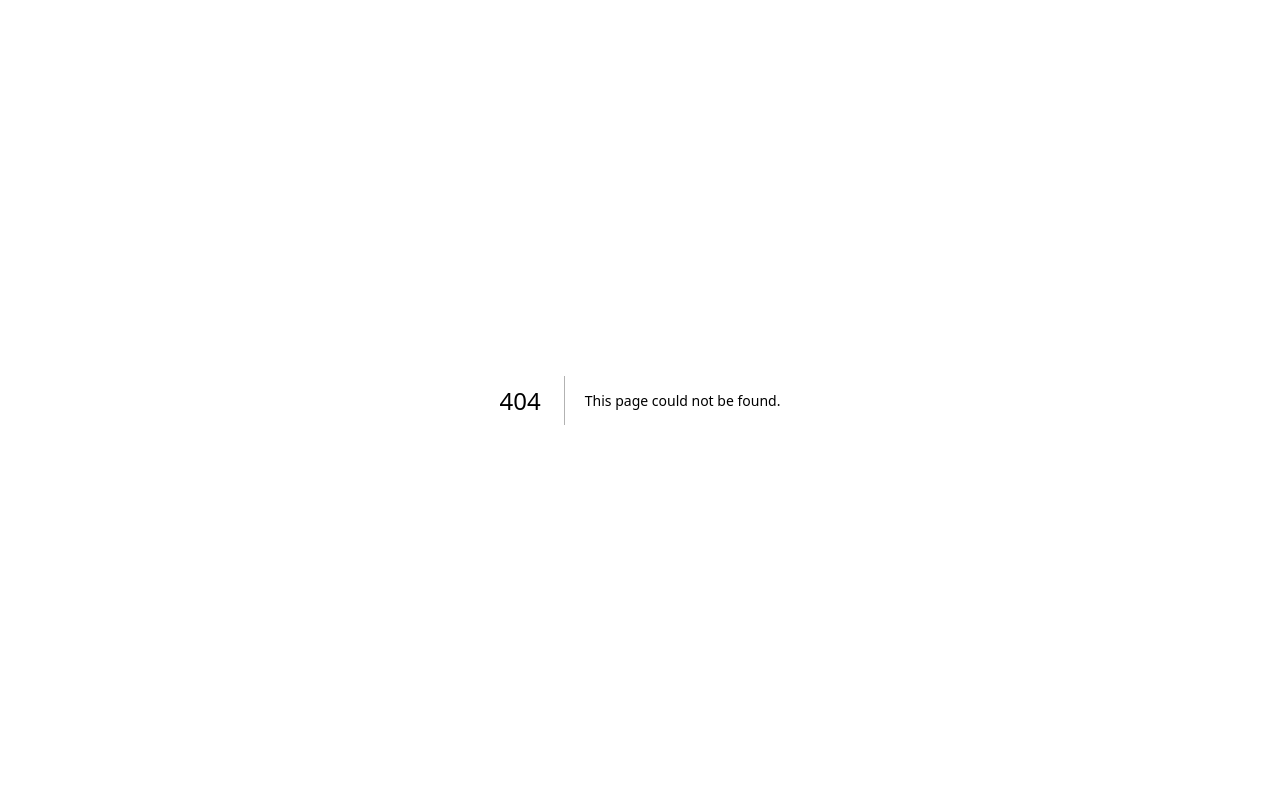
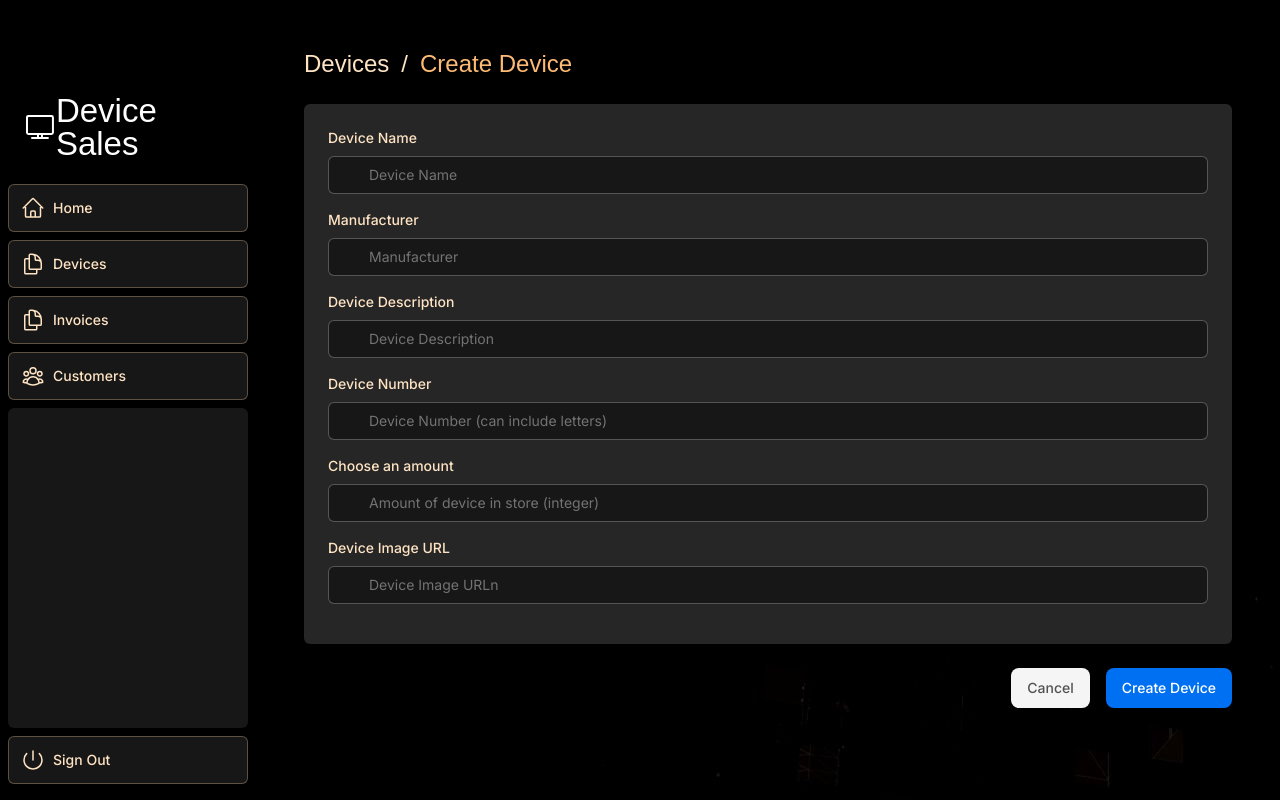
Before and after one commit to Vrezerino/Device-Sales, a Next.js app: page /dashboard/devices/create in a window 1280 px wide. Before the commit this address had no page. Built offline with nearby package versions, Linux system fonts and the light colour scheme; no server answers; a web font is replaced by a local one.

Commit message:
device creation form

```diff
--- /dev/null
+++ b/app/dashboard/devices/create/page.tsx
@@ -0,0 +1,20 @@
+import Form from '@/app/ui/devices/create-form';
+import Breadcrumbs from '@/app/ui/invoices/breadcrumbs';
+
+export default async function Page() {
+  return (
+    <main>
+      <Breadcrumbs
+        breadcrumbs={[
+          { label: 'Devices', href: '/dashboard/devices' },
+          {
+            label: 'Create Device',
+            href: '/dashboard/devices/create',
+            active: true,
+          },
+        ]}
+      />
+      <Form  />
+    </main>
+  );
+}
--- a/app/lib/actions.ts
+++ b/app/lib/actions.ts
@@ -18,7 +18,7 @@ const DeviceFormSchema = z.object({
     deviceNumber: z.string(),
     deviceDescription: z.string(),
     deviceManufacturer: z.string(),
-    amount: z.number(),
+    amount: z.coerce.number(),
     imageUrl: z.string()
 });
 
--- /dev/null
+++ b/app/ui/devices/create-form.tsx
@@ -0,0 +1,141 @@
+import Link from 'next/link';
+import {
+    CheckIcon,
+    ClockIcon,
+    CurrencyDollarIcon,
+    UserCircleIcon,
+} from '@heroicons/react/24/outline';
+import { Button } from '@/app/ui/button';
+import { createDevice } from '@/app/lib/actions';
+
+export default function Form() {
+    return (
+        <form action={createDevice}>
+            <div className="rounded-md bg-neutral-800 p-4 md:p-6">
+                {/* Device Name */}
+                <div className="mb-4">
+                    <label htmlFor="deviceName" className="mb-2 block text-sm font-medium">
+                        Device Name
+                    </label>
+                    <div className="relative mt-2 rounded-md">
+                        <div className="relative">
+                            <input
+                                id="deviceName"
+                                name="deviceName"
+                                type="string"
+                                step="0.01"
+                                placeholder="Device Name"
+                                className="peer block w-full rounded-md border border-neutral-200/30 bg-neutral-900  py-2 pl-10 text-sm outline-2 placeholder:text-neutral-500"
+                            />
+                        </div>
+                    </div>
+                </div>
+
+
+                {/* Device Manufacturer */}
+                <div className="mb-4">
+                    <label htmlFor="deviceManufacturer" className="mb-2 block text-sm font-medium">
+                        Manufacturer
+                    </label>
+                    <div className="relative mt-2 rounded-md">
+                        <div className="relative">
+                            <input
+                                id="deviceManufacturer"
+                                name="deviceManufacturer"
+                                type="string"
+                                step="0.01"
+                                placeholder="Manufacturer"
+                                className="peer block w-full rounded-md border border-neutral-200/30 bg-neutral-900  py-2 pl-10 text-sm outline-2 placeholder:text-neutral-500"
+                            />
+                        </div>
+                    </div>
+                </div>
+
+
+                {/* Device Description */}
+                <div className="mb-4">
+                    <label htmlFor="deviceDescription" className="mb-2 block text-sm font-medium">
+                        Device Description
+                    </label>
+                    <div className="relative mt-2 rounded-md">
+                        <div className="relative">
+                            <input
+                                id="deviceDescription"
+                                name="deviceDescription"
+                                type="string"
+                                step="0.01"
+                                placeholder="Device Description"
+                                className="peer block w-full rounded-md border border-neutral-200/30 bg-neutral-900  py-2 pl-10 text-sm outline-2 placeholder:text-neutral-500"
+                            />
+                        </div>
+                    </div>
+                </div>
+
+                {/* Device Number */}
+                <div className="mb-4">
+                    <label htmlFor="deviceNumber" className="mb-2 block text-sm font-medium">
+                        Device Number
+                    </label>
+                    <div className="relative mt-2 rounded-md">
+                        <div className="relative">
+                            <input
+                                id="deviceNumber"
+                                name="deviceNumber"
+                                type="string"
+                                step="0.01"
+                                placeholder="Device Number (can include letters)"
+                                className="peer block w-full rounded-md border border-neutral-200/30 bg-neutral-900  py-2 pl-10 text-sm outline-2 placeholder:text-neutral-500"
+                            />
+                        </div>
+                    </div>
+                </div>
+
+                {/* Amount in Store */}
+                <div className="mb-4">
+                    <label htmlFor="amount" className="mb-2 block text-sm font-medium">
+                        Choose an amount
+                    </label>
+                    <div className="relative mt-2 rounded-md">
+                        <div className="relative">
+                            <input
+                                id="amount"
+                                name="amount"
+                                type="number"
+                                step="0.01"
+                                placeholder="Amount of device in store (integer)"
+                                className="peer block w-full rounded-md border border-neutral-200/30 bg-neutral-900  py-2 pl-10 text-sm outline-2 placeholder:text-neutral-500"
+                            />
+                        </div>
+                    </div>
+                </div>
+
+                {/* Image URL */}
+                <div className="mb-4">
+                    <label htmlFor="imageUrl" className="mb-2 block text-sm font-medium">
+                        Device Image URL
+                    </label>
+                    <div className="relative mt-2 rounded-md">
+                        <div className="relative">
+                            <input
+                                id="imageUrl"
+                                name="imageUrl"
+                                type="string"
+                                step="0.01"
+                                placeholder="Device Image URLn"
+                                className="peer block w-full rounded-md border border-neutral-200/30 bg-neutral-900  py-2 pl-10 text-sm outline-2 placeholder:text-neutral-500"
+                            />
+                        </div>
+                    </div>
+                </div>
+            </div>
+            <div className="mt-6 flex justify-end gap-4">
+                <Link
+                    href="/dashboard/devices"
+                    className="flex h-10 items-center rounded-lg bg-neutral-100 px-4 text-sm font-medium text-neutral-600 transition-colors hover:bg-neutral-200">
+                    Cancel
+                </Link>
+                <Button type="submit">Create Device</Button>
+            </div>
+        </form>
+    );
+}
--- a/app/ui/invoices/create/page.tsx
+++ /dev/null
@@ -1,23 +0,0 @@
-import Form from '@/app/ui/invoices/create-form';
-import Breadcrumbs from '@/app/ui/invoices/breadcrumbs';
-import { fetchCustomers } from '@/app/lib/data';
-
-export default async function Page() {
-  const customers = await fetchCustomers();
-
-  return (
-    <main>
-      <Breadcrumbs
-        breadcrumbs={[
-          { label: 'Invoices', href: '/dashboard/invoices' },
-          {
-            label: 'Create Invoice',
-            href: '/dashboard/invoices/create',
-            active: true,
-          },
-        ]}
-      />
-      <Form customers={customers} />
-    </main>
-  );
-}
--- a/next.config.js
+++ b/next.config.js
@@ -4,7 +4,7 @@ const nextConfig = {
         remotePatterns: [
             {
                 protocol: 'https',
-                hostname: 'upload.wikimedia.org',
+                hostname: '*',
                 port: '',
                 pathname: '/**/**',
             },
```
